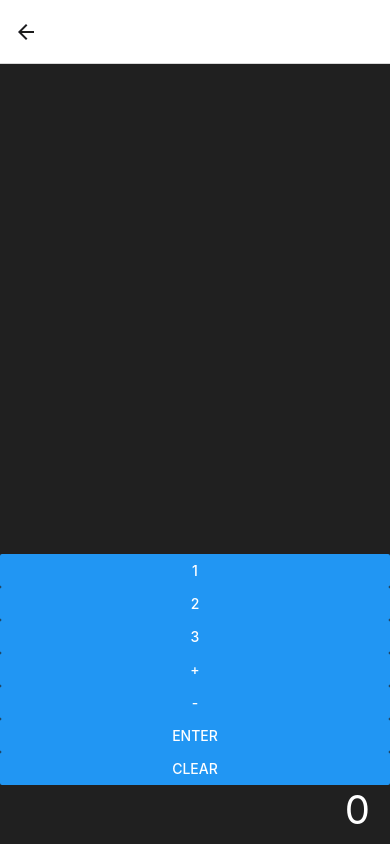
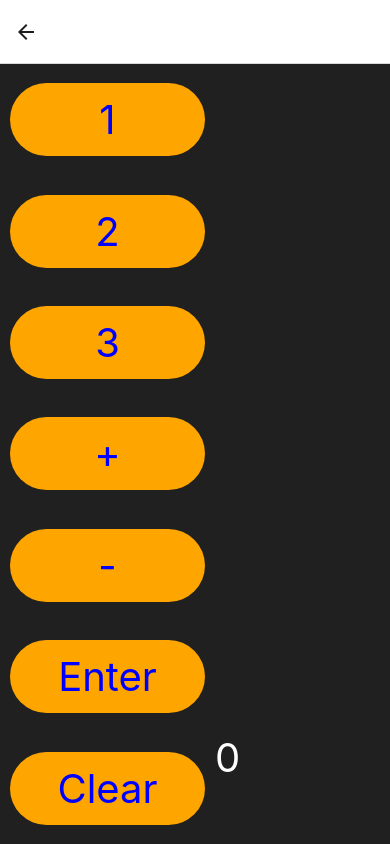
Before and after one commit to JordiIctech/Task-Manager, a React Native app: screen /Home in a window 390 px wide. Both pictures are taken after a click on the button "GO TO CALCULATOR". Built offline with nearby package versions, Linux system fonts and the light colour scheme.

Commit message:
Major format and function update.

```diff
--- a/Calculator.js
+++ b/Calculator.js
@@ -1,50 +1,58 @@
 // export function CalculatorScreen() {
 import React, { useState } from "react"
 import { StatusBar } from "expo-status-bar"
-import { StyleSheet, View, SafeAreaView, Text, Button } from "react-native"
+import { StyleSheet, View, SafeAreaView, Text, Button, TouchableOpacity } from "react-native"
 import {styles} from "./Stylesdef.js"
 
 export function CalculatorScreen({ navigation }) {
-  var passingV = ""
+  var passingV = "0"
   var [computedValue, setCount] = useState(0);
 
   return (
     <View style={styles.container}>
 
-        <Button style={styles.button1} // Numbers for Calculator
-          title="1"
-          onPress={() => passingV += "1"}
-        />
-        <Button style={styles.button1}
-          title="2"
-          onPress={() => passingV += "2"}
-        />
-        <Button style={styles.button1}
-          title="3"
-          onPress={() => passingV += "3"}
-        />
+        <TouchableOpacity style={styles.calnumbutt} // Numbers
+          onPress={() => passingV += "1"}>
+        <Text style={styles.calnums}>1</Text>
+        </TouchableOpacity>
 
-        <Button style={styles.button1} // Calculator Operations
-          title="+"
-          onPress={() => passingV += "+"}
-        />
-        <Button style={styles.button1}
-          title="-"
-          onPress={() => passingV += "-"}
-        />
+        <TouchableOpacity style={styles.calnumbutt}
+          onPress={() => passingV += "2"}>
+        <Text style={styles.calnums}>2</Text>
+        </TouchableOpacity>
 
-        <Button style={styles.button1} //Special Operations
-          title="Enter"
-          onPress={() => setCount(computedValue = eval(passingV))}
-        />
-        <Button style={styles.button1} //Special Operations
-          title="Clear"
-          onPress={() => setCount(computedValue = " ")}
-        />
+        <TouchableOpacity style={styles.calnumbutt}
+          onPress={() => passingV += "3"}>
+        <Text style={styles.calnums}>3</Text>
+        </TouchableOpacity>
 
-      <StatusBar style="light" />
+
+        <TouchableOpacity style={styles.calnumbutt} // Operators
+          onPress={() => passingV += "+"}>
+        <Text style={styles.calnums}>+</Text>
+        </TouchableOpacity>
+
+        <TouchableOpacity style={styles.calnumbutt}
+          onPress={() => passingV += "-"}>
+        <Text style={styles.calnums}>-</Text>
+        </TouchableOpacity>
+
+
+        <TouchableOpacity style={styles.calnumbutt}  //Special Operations
+                    //Function creates a function with given input, adding return returns the input //eval(passingV)
+          onPress={() => setCount(computedValue = Function("return " + passingV))}>
+        <Text style={styles.calnums}>Enter</Text>
+        </TouchableOpacity>
+
+        <TouchableOpacity style={styles.calnumbutt}
+          onPress={() => setCount(computedValue = "0")}>
+        <Text style={styles.calnums}>Clear</Text>
+        </TouchableOpacity>
+
+    <StatusBar style="light" // SafeAreaView seems to be non-essential
+    />
       <SafeAreaView>
-        <Text style={styles.computedValue}>
+        <Text style={styles.calresult}>
           {computedValue.toLocaleString()}
         </Text>
       </SafeAreaView>
--- a/Stylesdef.js
+++ b/Stylesdef.js
@@ -1,12 +1,6 @@
 import {StyleSheet} from 'react-native';
 
 export const styles = StyleSheet.create({
-    container: {
-      flex: 1,
-      backgroundColor: '#fff',
-      alignItems: 'center',
-      justifyContent: 'center',
-    },
     logo: {
       width: 305,
       height: 159,
@@ -36,16 +30,38 @@ export const styles = StyleSheet.create({
     container: {
       flex: 1,
       backgroundColor: "#202020",
-      justifyContent: "flex-end",
+      //justifyContent: "flex-end",
+      flexWrap: 'wrap',
+      flexDirection: 'row', // Changed from bottom to top format into row format
+
     },
 
-    computedValue: {
+    calresult: {
       color: "#fff",
       fontSize: 40,
       textAlign: "right",
       marginRight: 20,
       marginBottom: 10,
     },
+    calnums: {
+      color: "blue",
+      padding: 2,
+      fontSize: 40,
+      textAlign: "center",
+
+    },
+
+    calnumbutt: {
+      backgroundColor: "orange", //All three below create the circle
+      padding: 10, // Height
+      borderRadius: 100, // Cuts edges
+      width: 70, // Width
+      alignSelf: 'center',
+      margin: 10,
+      flexBasis: '50%' // Value set to (1/n)% where n is the desired # of rows
+    },
+
+
 
     defaulted: { flex: 1, alignItems: 'center', justifyContent: 'center' }
 
```
Also changed, not shown: 1 other file (tests, documents, lock files or other folders).
